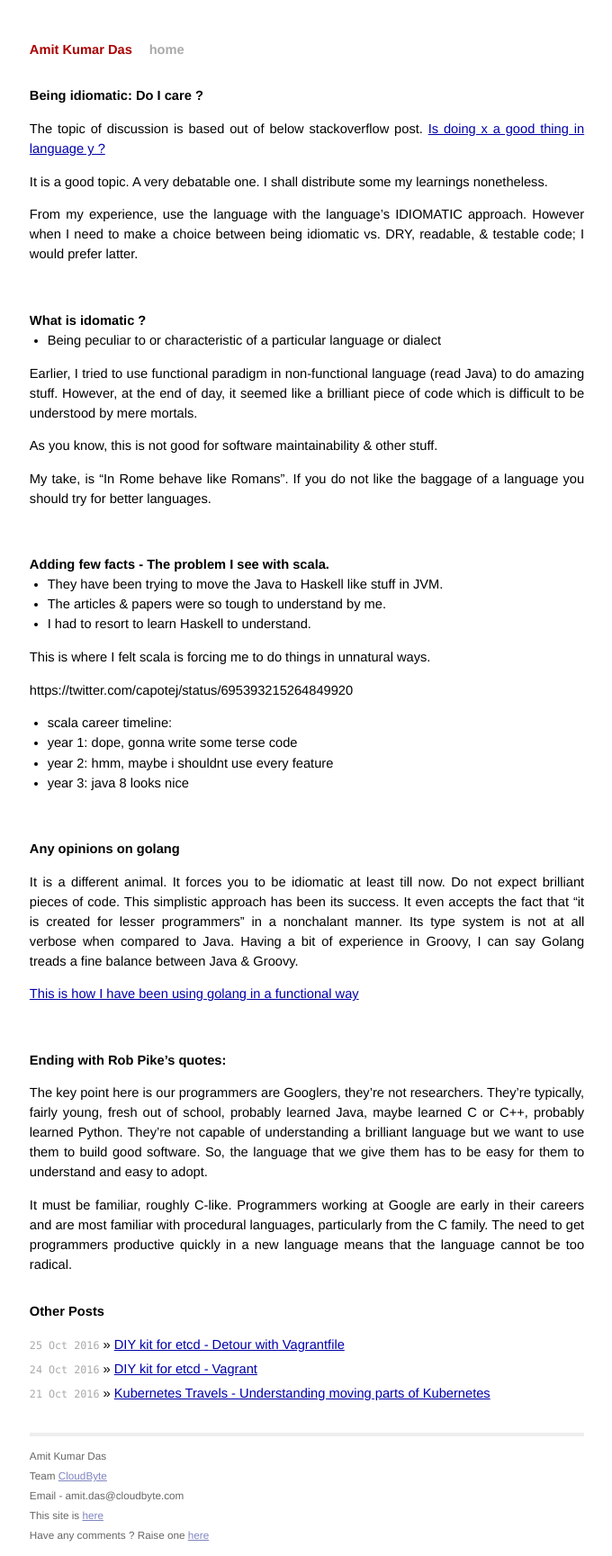
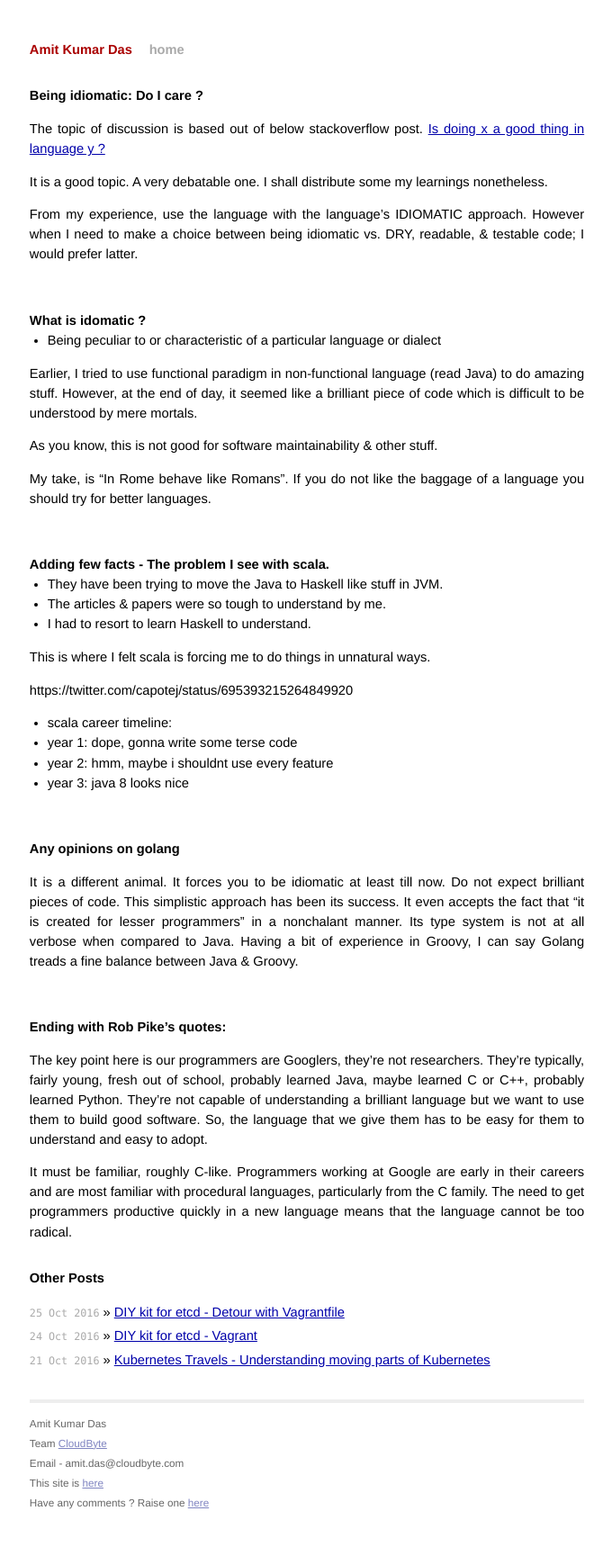
Before and after one commit to AmitKumarDas/amitkumardas.github.io, a Jekyll site: the page built from _posts/2016-08-19-being-idiomatic-and-do-i-bother.md, in a window 1280 px wide. Shown: the whole page at 90% size, without its empty margins (299-979 px from the left). Built offline with Jekyll 4.4.1, drawn with Linux system fonts in a browser that asks for light colours; after the commit the page ends 1692 px from its top, so only the background shows below that.

Commit message:
Update 2016-08-19-being-idiomatic-and-do-i-bother.md

```diff
--- a/_posts/2016-08-19-being-idiomatic-and-do-i-bother.md
+++ b/_posts/2016-08-19-being-idiomatic-and-do-i-bother.md
@@ -58,8 +58,6 @@ nonchalant manner. Its type system is not at all verbose when compared to Java.
 Having a bit of experience in Groovy, I can say Golang treads a fine balance between
 Java & Groovy.
 
-[This is how I have been using golang in a functional way](https://github.com/openebs/openebs/blob/master/daemon/storage_controller.go)
-
 <br />
 
 ### Ending with Rob Pike's quotes:
```
